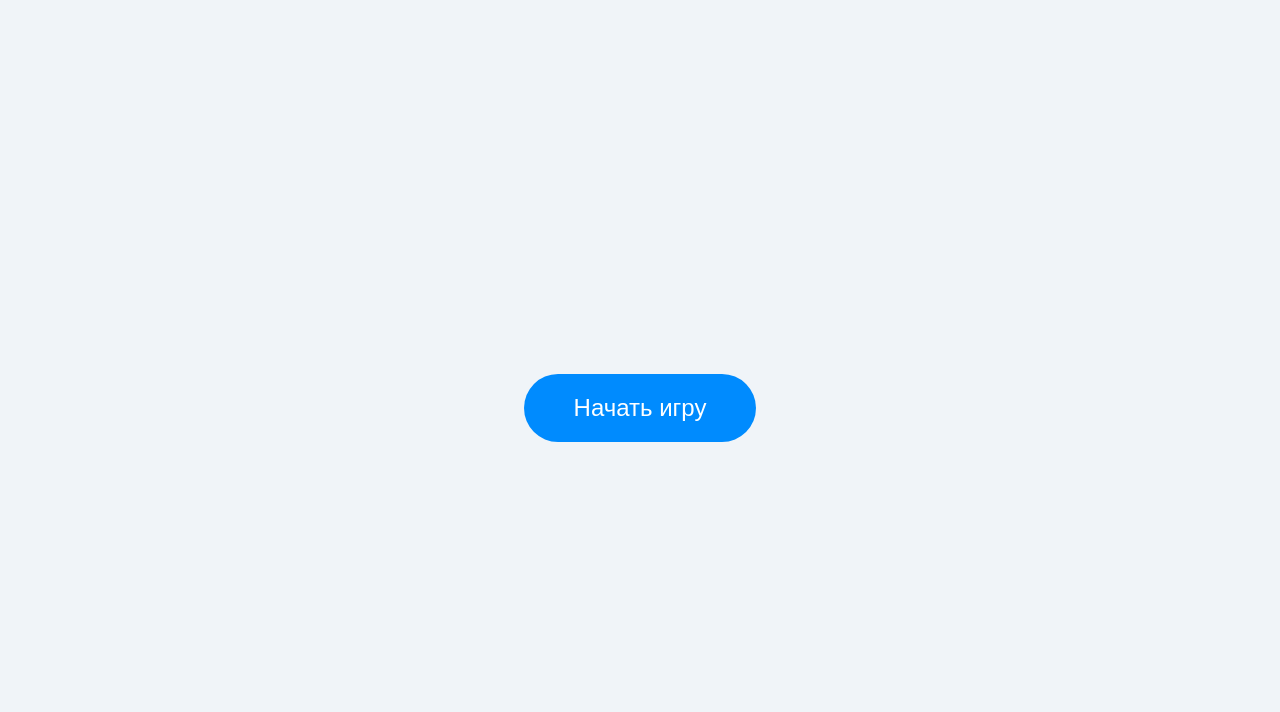
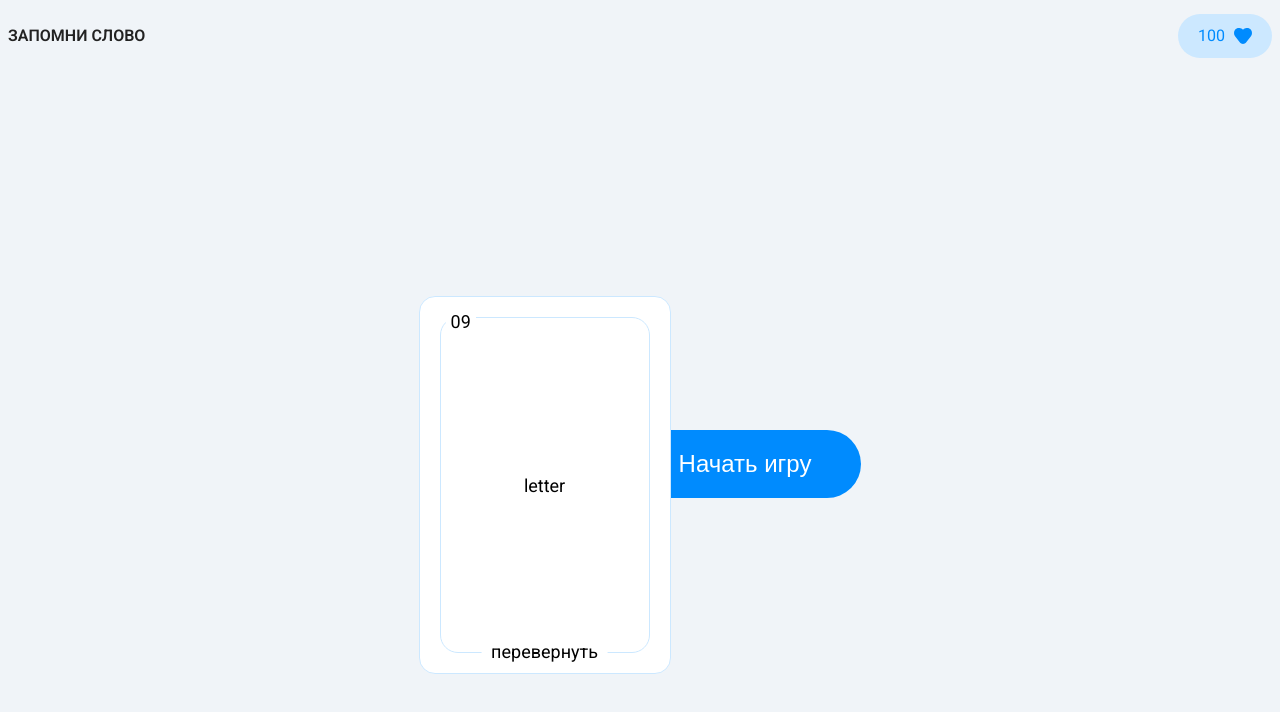
Before and after one commit to daryaWork/dz, a Vue app: page / in a window 1280 px wide. Shown: the top 712 px of the page. Built offline with nearby package versions, Linux system fonts and the light colour scheme.

Commit message:
add card and header

```diff
--- a/src/App.vue
+++ b/src/App.vue
@@ -1,12 +1,22 @@
-<script setup lang="ts">
-import Button from './components/Button.vue';
-</script>
-
 <template>
+  <Header />
   <main>
+    <Card :card="card" />
     <Button />
   </main>
 </template>
+
+<script setup lang="ts">
+import Button from './components/Button.vue';
+import Header from './components/Header.vue';
+import Card from './components/Card.vue';
+
+const card = {
+  cardNumber: '09',
+  word: 'letter',
+  translation: 'слово',
+}
+</script>
 
 <style scoped>
 main {
--- /dev/null
+++ b/src/components/Card.vue
@@ -0,0 +1,117 @@
+<template>
+  <div class="card" :class="{ 'is-flipped': isFlipped }" @click="handleClick">
+    <div class="card__wrapper">
+      <div class="front">
+        <span class="card__count">{{ card.cardNumber }}</span>
+        <p class="card__word">{{ card.word }}</p>
+        <span class="card__action">перевернуть</span>
+      </div>
+      <div class="back">
+        <span class="card__count">{{ card.cardNumber }}</span>
+          <p class="card__word">{{ card.translation }}</p>
+          <div class="card__button">
+            <CloseIcon />
+            <ApproveIcon />
+          </div>
+      </div>
+    </div>
+  </div>
+</template>
+
+<script lang="ts" setup>
+import { ref } from 'vue';
+import ApproveIcon from '../icons/ApproveIcon.vue';
+import CloseIcon from '../icons/CloseIcon.vue';
+
+const isFlipped = ref(false);
+
+const props = defineProps({
+  card: {
+    type: Object,
+    required: true
+  }
+})
+
+const handleClick = () => {
+  isFlipped.value = !isFlipped.value;
+}
+</script>
+
+<style scoped>
+.card {
+  width: 210px;
+  height: 336px;
+  border-radius: 16px;
+  color: var(--color-black);
+  font-size: 18px;
+  cursor: pointer;
+  position: relative;
+  perspective: 1000px;
+}
+
+.card__wrapper {
+  border: 1px solid var(--color-light-blue);
+  border-radius: 16px;
+  height: 100%;
+  width: 100%;
+  position: relative;
+  transform-style: preserve-3d;
+  transition: transform .6s linear;
+  padding: 20px;
+  background-color: var(--color-white);
+}
+
+.card__count {
+  position: absolute;
+  left: 5px;
+  top: -10px;
+  padding: 0 5px;
+  background-color: var(--color-white);
+}
+
+.card__word {
+  position: absolute;
+  top: 50%;
+  left: 50%;
+  transform: translate(-50%, -50%);
+  margin: 0;
+}
+
+.card__action {
+  position: absolute;
+  bottom: -13px;
+  left: 50%;
+  transform: translateX(-50%);
+  padding: 0 10px;
+  background-color: var(--color-white);
+}
+
+.card__button {
+  position: absolute;
+  left: 50%;
+  transform: translateX(-50%);
+  background-color: var(--color-white);
+  bottom: -20px;
+  padding: 0 10px;
+}
+
+.front,
+.back {
+  backface-visibility: hidden;
+  position: absolute;
+  border: 1px solid var(--color-light-blue);
+  top: 20px;
+  left: 20px;
+  bottom: 20px;
+  right: 20px;
+  border-radius: 18px;
+}
+
+.back {
+  transform: rotateY(180deg);
+}
+
+.card.is-flipped .card__wrapper {
+  transform: rotateY(180deg);
+}
+</style>
--- /dev/null
+++ b/src/components/Header.vue
@@ -0,0 +1,27 @@
+<template>
+  <header class="header">
+    <p class="header__title">Запомни слово</p>
+
+    <Score :score="score" />
+  </header>
+</template>
+
+<script setup lang="ts">
+import Score from './Score.vue';
+const score = 100;
+</script>
+
+<style>
+.header {
+  display: flex;
+  align-items: center;
+  justify-content: space-between;
+  font-size: 16px;
+}
+
+.header__title {
+  color: var(--color-grey);
+  text-transform: uppercase;
+  font-weight: 600;
+}
+</style>
--- /dev/null
+++ b/src/components/Score.vue
@@ -0,0 +1,25 @@
+<template>
+  <span class="score">
+    {{score}}
+    <HeartIcon />
+  </span>
+</template>
+
+<script setup lang="ts">
+import HeartIcon from '../icons/HeartIcon.vue';
+
+const props = defineProps<{ score: number }>();
+</script>
+
+<style scoped>
+.score {
+  background: var(--color-light-blue);
+  color: var(--bg-button);
+  border-radius: 36px;
+  padding: 10px 20px;
+  display: flex;
+  align-items: center;
+  justify-content: space-between;
+  gap: 9px;
+}
+</style>
--- /dev/null
+++ b/src/icons/ApproveIcon.vue
@@ -0,0 +1,5 @@
+<template>
+  <svg width="24" height="24" viewBox="0 0 24 24" fill="none" xmlns="http://www.w3.org/2000/svg">
+  <path fill-rule="evenodd" clip-rule="evenodd" d="M12.4693 15.308L12.2543 15.689H11.4143L11.1613 15.353C11.1463 15.33 9.6593 13.108 7.7373 11.892L7.1023 11.492L7.9043 10.224L8.5373 10.624C9.92231 11.499 11.0723 12.777 11.7503 13.63C12.8153 12.025 15.3093 8.682 19.1343 5.971C17.3473 3.709 14.5863 2.25 11.4873 2.25C6.1113 2.25 1.7373 6.624 1.7373 12C1.7373 17.376 6.1113 21.75 11.4873 21.75C16.8633 21.75 21.2373 17.376 21.2373 12C21.2373 10.263 20.7753 8.635 19.9763 7.221C15.1433 10.667 12.4983 15.257 12.4693 15.308Z" fill="#09BB00"/>
+  </svg>
+</template>
--- /dev/null
+++ b/src/icons/CloseIcon.vue
@@ -0,0 +1,5 @@
+<template>
+  <svg width="24" height="24" viewBox="0 0 24 24" fill="none" xmlns="http://www.w3.org/2000/svg">
+  <path fill-rule="evenodd" clip-rule="evenodd" d="M15.461 14.389L14.4 15.45L11.999 13.051L9.599 15.447L8.539 14.386L10.938 11.991L8.539 9.593L9.6 8.532L12 10.931L14.401 8.534L15.461 9.596L13.061 11.991L15.461 14.389ZM12 2.25C6.624 2.25 2.25 6.624 2.25 12C2.25 17.376 6.624 21.75 12 21.75C17.376 21.75 21.75 17.376 21.75 12C21.75 6.624 17.376 2.25 12 2.25Z" fill="#D00303"/>
+  </svg>
+</template>
--- /dev/null
+++ b/src/icons/HeartIcon.vue
@@ -0,0 +1,7 @@
+<template>
+<svg width="18" height="16" viewBox="0 0 18 16" fill="none" xmlns="http://www.w3.org/2000/svg">
+<path d="M12.4709 0.0535018C11.1978 0.228562 9.92258 0.8312 9 1.80891C8.07742 0.8312 6.8022 0.228562 5.52915 0.0535018C3.91335 -0.168691 2.1499 0.284246 1.05884 1.73088C-0.352945 3.60276 -0.352949 6.25395 1.05884 8.12583L5.75286 14.3496C7.41251 16.5501 10.5875 16.5501 12.2471 14.3496L16.9412 8.12584C18.3529 6.25396 18.3529 3.60276 16.9412 1.73088C15.8501 0.284246 14.0867 -0.168691 12.4709 0.0535018Z" fill="#008BFE"/>
+</svg>
+</template>
+
+<script setup lang="ts"></script>
--- a/src/style.css
+++ b/src/style.css
@@ -14,6 +14,8 @@
   --bg-button: #008BFE;
   --color-white: #ffffff;
   --color-black: #000000;
+  --color-light-blue: #CCE8FF;
+  --color-grey: #222222;
 }
 
 body {
```
